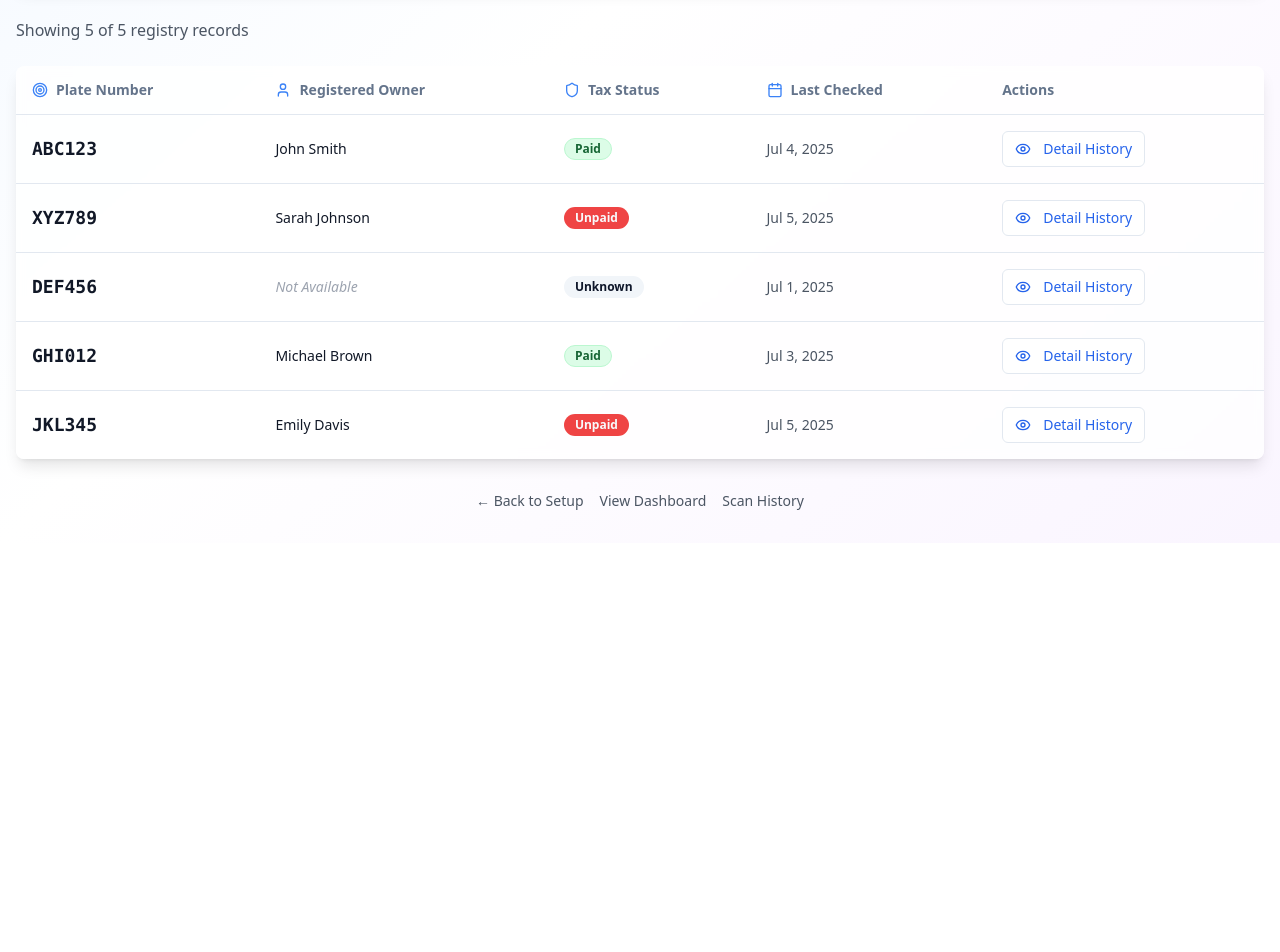
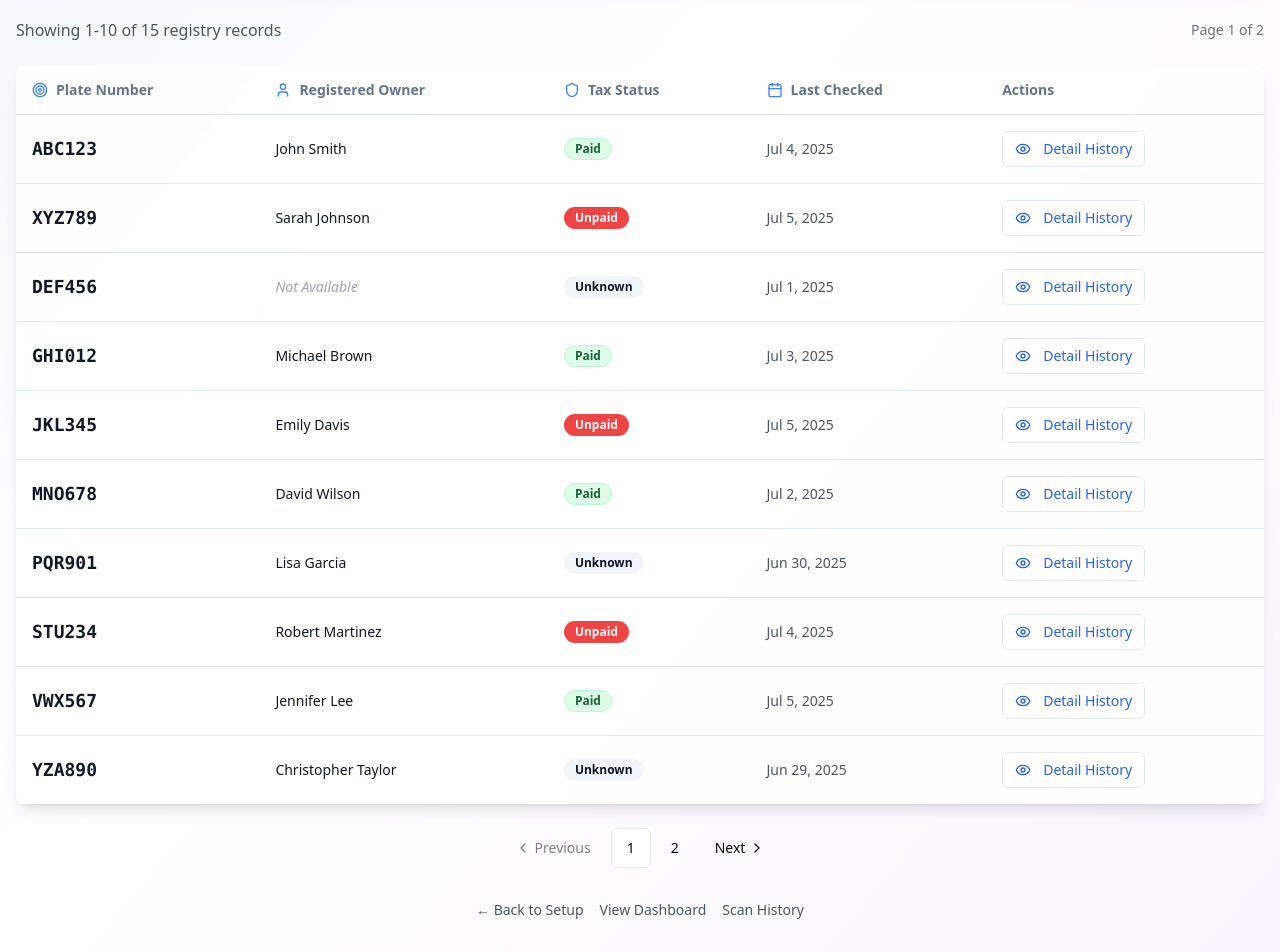
Before and after one commit to deanfirdianza/smart-alpr-setup-buddy-09, a React (Vite) app: page /registry in a window 1280 px wide. Shown: the part 580-1532 px from the top of the page. Before the commit the page ends 1123 px from the top, so only its background shows below. Built offline with nearby package versions, Linux system fonts and the light colour scheme.

Commit message:
Add pagination to registry page
Implement pagination for the license plate registry table.

```diff
--- a/src/pages/Registry.tsx
+++ b/src/pages/Registry.tsx
@@ -1,3 +1,4 @@
+
 
 import React, { useState } from 'react';
 import { Search, RefreshCw, Database, Shield, User, Calendar, Target, Eye } from 'lucide-react';
@@ -6,6 +7,15 @@ import { Input } from '@/components/ui/input';
 import { Card, CardContent, CardDescription, CardHeader, CardTitle } from '@/components/ui/card';
 import { Badge } from '@/components/ui/badge';
 import { Table, TableBody, TableCell, TableHead, TableHeader, TableRow } from '@/components/ui/table';
+import {
+  Pagination,
+  PaginationContent,
+  PaginationEllipsis,
+  PaginationItem,
+  PaginationLink,
+  PaginationNext,
+  PaginationPrevious,
+} from '@/components/ui/pagination';
 import { useToast } from '@/hooks/use-toast';
 import { Link, useNavigate } from 'react-router-dom';
 
@@ -23,6 +33,8 @@ const Registry = () => {
   const [searchTerm, setSearchTerm] = useState('');
   const [statusFilter, setStatusFilter] = useState<'Paid' | 'Unpaid' | 'Unknown' | ''>('');
   const [isRefreshing, setIsRefreshing] = useState(false);
+  const [currentPage, setCurrentPage] = useState(1);
+  const recordsPerPage = 10;
 
   // Mock data for demonstration
   const mockData: RegistryRecord[] = [
@@ -60,6 +72,77 @@ const Registry = () => {
       taxStatus: 'Unpaid',
       lastChecked: new Date(Date.now() - 1 * 24 * 60 * 60 * 1000),
     },
+    // Add more mock data to demonstrate pagination
+    {
+      id: 6,
+      plateNumber: 'MNO678',
+      registeredOwner: 'David Wilson',
+      taxStatus: 'Paid',
+      lastChecked: new Date(Date.now() - 4 * 24 * 60 * 60 * 1000),
+    },
+    {
+      id: 7,
+      plateNumber: 'PQR901',
+      registeredOwner: 'Lisa Garcia',
+      taxStatus: 'Unknown',
+      lastChecked: new Date(Date.now() - 6 * 24 * 60 * 60 * 1000),
+    },
+    {
+      id: 8,
+      plateNumber: 'STU234',
+      registeredOwner: 'Robert Martinez',
+      taxStatus: 'Unpaid',
+      lastChecked: new Date(Date.now() - 2 * 24 * 60 * 60 * 1000),
+    },
+    {
+      id: 9,
+      plateNumber: 'VWX567',
+      registeredOwner: 'Jennifer Lee',
+      taxStatus: 'Paid',
+      lastChecked: new Date(Date.now() - 1 * 24 * 60 * 60 * 1000),
+    },
+    {
+      id: 10,
+      plateNumber: 'YZA890',
+      registeredOwner: 'Christopher Taylor',
+      taxStatus: 'Unknown',
+      lastChecked: new Date(Date.now() - 7 * 24 * 60 * 60 * 1000),
+    },
+    {
+      id: 11,
+      plateNumber: 'BCD123',
+      registeredOwner: 'Amanda White',
+      taxStatus: 'Paid',
+      lastChecked: new Date(Date.now() - 3 * 24 * 60 * 60 * 1000),
+    },
+    {
+      id: 12,
+      plateNumber: 'EFG456',
+      registeredOwner: 'Kevin Anderson',
+      taxStatus: 'Unpaid',
+      lastChecked: new Date(Date.now() - 5 * 24 * 60 * 60 * 1000),
+    },
+    {
+      id: 13,
+      plateNumber: 'HIJ789',
+      registeredOwner: 'Michelle Thomas',
+      taxStatus: 'Unknown',
+      lastChecked: new Date(Date.now() - 8 * 24 * 60 * 60 * 1000),
+    },
+    {
+      id: 14,
+      plateNumber: 'KLM012',
+      registeredOwner: 'Ryan Jackson',
+      taxStatus: 'Paid',
+      lastChecked: new Date(Date.now() - 2 * 24 * 60 * 60 * 1000),
+    },
+    {
+      id: 15,
+      plateNumber: 'NOP345',
+      registeredOwner: 'Nicole Harris',
+      taxStatus: 'Unpaid',
+      lastChecked: new Date(Date.now() - 4 * 24 * 60 * 60 * 1000),
+    },
   ];
 
   // Filter data based on search and status
@@ -69,6 +152,17 @@ const Registry = () => {
     const matchesStatus = !statusFilter || record.taxStatus === statusFilter;
     return matchesSearch && matchesStatus;
   });
+
+  // Pagination calculations
+  const totalPages = Math.ceil(filteredData.length / recordsPerPage);
+  const startIndex = (currentPage - 1) * recordsPerPage;
+  const endIndex = startIndex + recordsPerPage;
+  const currentData = filteredData.slice(startIndex, endIndex);
+
+  // Reset to first page when filters change
+  React.useEffect(() => {
+    setCurrentPage(1);
+  }, [searchTerm, statusFilter]);
 
   const formatDate = (date: Date) => {
     return date.toLocaleDateString('en-US', {
@@ -150,6 +244,112 @@ const Registry = () => {
 
   const handleStatusCardClick = (status: 'Paid' | 'Unpaid' | 'Unknown') => {
     setStatusFilter(statusFilter === status ? '' : status);
+  };
+
+  const handlePageChange = (page: number) => {
+    setCurrentPage(page);
+  };
+
+  const renderPaginationItems = () => {
+    const items = [];
+    const maxVisiblePages = 5;
+
+    if (totalPages <= maxVisiblePages) {
+      // Show all pages if total is small
+      for (let i = 1; i <= totalPages; i++) {
+        items.push(
+          <PaginationItem key={i}>
+            <PaginationLink
+              href="#"
+              onClick={(e) => {
+                e.preventDefault();
+                handlePageChange(i);
+              }}
+              isActive={currentPage === i}
+            >
+              {i}
+            </PaginationLink>
+          </PaginationItem>
+        );
+      }
+    } else {
+      // Show first page
+      items.push(
+        <PaginationItem key={1}>
+          <PaginationLink
+            href="#"
+            onClick={(e) => {
+              e.preventDefault();
+              handlePageChange(1);
+            }}
+            isActive={currentPage === 1}
+          >
+            1
+          </PaginationLink>
+        </PaginationItem>
+      );
+
+      // Show ellipsis if needed
+      if (currentPage > 3) {
+        items.push(
+          <PaginationItem key="ellipsis1">
+            <PaginationEllipsis />
+          </PaginationItem>
+        );
+      }
+
+      // Show current page and surrounding pages
+      const start = Math.max(2, currentPage - 1);
+      const end = Math.min(totalPages - 1, currentPage + 1);
+
+      for (let i = start; i <= end; i++) {
+        if (i !== 1 && i !== totalPages) {
+          items.push(
+            <PaginationItem key={i}>
+              <PaginationLink
+                href="#"
+                onClick={(e) => {
+                  e.preventDefault();
+                  handlePageChange(i);
+                }}
+                isActive={currentPage === i}
+              >
+                {i}
+              </PaginationLink>
+            </PaginationItem>
+          );
+        }
+      }
+
+      // Show ellipsis if needed
+      if (currentPage < totalPages - 2) {
+        items.push(
+          <PaginationItem key="ellipsis2">
+            <PaginationEllipsis />
+          </PaginationItem>
+        );
+      }
+
+      // Show last page
+      if (totalPages > 1) {
+        items.push(
+          <PaginationItem key={totalPages}>
+            <PaginationLink
+              href="#"
+              onClick={(e) => {
+                e.preventDefault();
+                handlePageChange(totalPages);
+              }}
+              isActive={currentPage === totalPages}
+            >
+              {totalPages}
+            </PaginationLink>
+          </PaginationItem>
+        );
+      }
+    }
+
+    return items;
   };
 
   return (
@@ -295,11 +495,14 @@ const Registry = () => {
         </Card>
 
         {/* Results Summary */}
-        <div className="mb-6">
+        <div className="mb-6 flex justify-between items-center">
           <p className="text-gray-600">
-            Showing {filteredData.length} of {mockData.length} registry records
+            Showing {startIndex + 1}-{Math.min(endIndex, filteredData.length)} of {filteredData.length} registry records
             {searchTerm && ` matching "${searchTerm}"`}
             {statusFilter && ` with ${statusFilter} tax status`}
+          </p>
+          <p className="text-sm text-gray-500">
+            Page {currentPage} of {totalPages}
           </p>
         </div>
 
@@ -337,7 +540,7 @@ const Registry = () => {
                 </TableRow>
               </TableHeader>
               <TableBody>
-                {filteredData.map((record) => (
+                {currentData.map((record) => (
                   <TableRow key={record.id} className="hover:bg-blue-50/50 transition-colors">
                     <TableCell>
                       <div className="font-mono font-bold text-lg text-gray-900">
@@ -375,6 +578,39 @@ const Registry = () => {
           </CardContent>
         </Card>
 
+        {/* Pagination */}
+        {totalPages > 1 && (
+          <div className="mt-6 flex justify-center">
+            <Pagination>
+              <PaginationContent>
+                <PaginationItem>
+                  <PaginationPrevious
+                    href="#"
+                    onClick={(e) => {
+                      e.preventDefault();
+                      if (currentPage > 1) handlePageChange(currentPage - 1);
+                    }}
+                    className={currentPage === 1 ? 'pointer-events-none opacity-50' : ''}
+                  />
+                </PaginationItem>
+
+                {renderPaginationItems()}
+
+                <PaginationItem>
+                  <PaginationNext
+                    href="#"
+                    onClick={(e) => {
+                      e.preventDefault();
+                      if (currentPage < totalPages) handlePageChange(currentPage + 1);
+                    }}
+                    className={currentPage === totalPages ? 'pointer-events-none opacity-50' : ''}
+                  />
+                </PaginationItem>
+              </PaginationContent>
+            </Pagination>
+          </div>
+        )}
+
         {/* Navigation Links */}
         <div className="mt-8 text-center">
           <div className="flex justify-center gap-4 text-sm text-gray-600">
```
